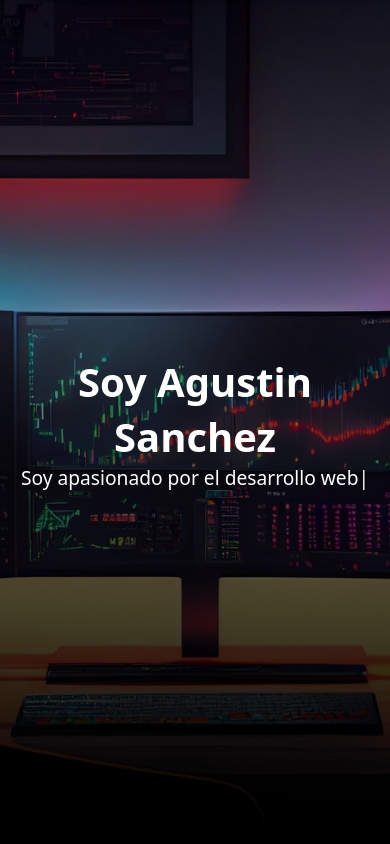
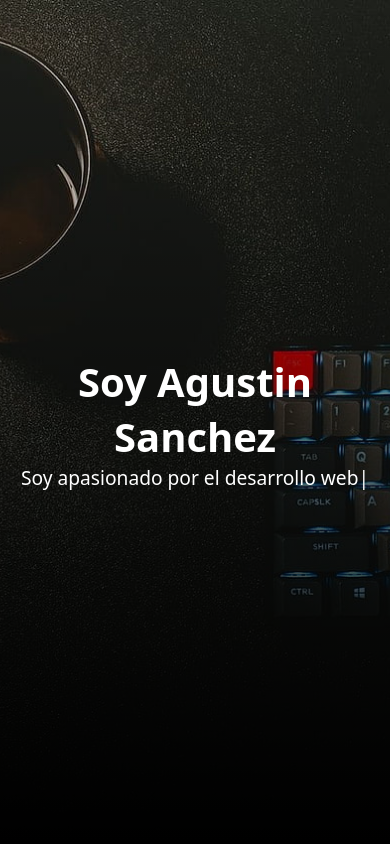
Before and after one commit to pagustin96/portafolioAgus, a React (Vite) app: page / in a window 390 px wide. Shown: the top 844 px of the page. Built offline with nearby package versions, Linux system fonts and the light colour scheme.

Commit message:
home-desktop

```diff
--- a/src/styles/Home.css
+++ b/src/styles/Home.css
@@ -66,3 +66,9 @@ html, body{
         font-size: 1.2rem;
     }
 }
+
+@media only screen and (max-width: 450px) {
+    .home-container{
+        background-image: url('/img/desktop-mobile.jpg');
+    }
+}
```
Also changed, not shown: public/img/desktop-mobile.jpg (added).
